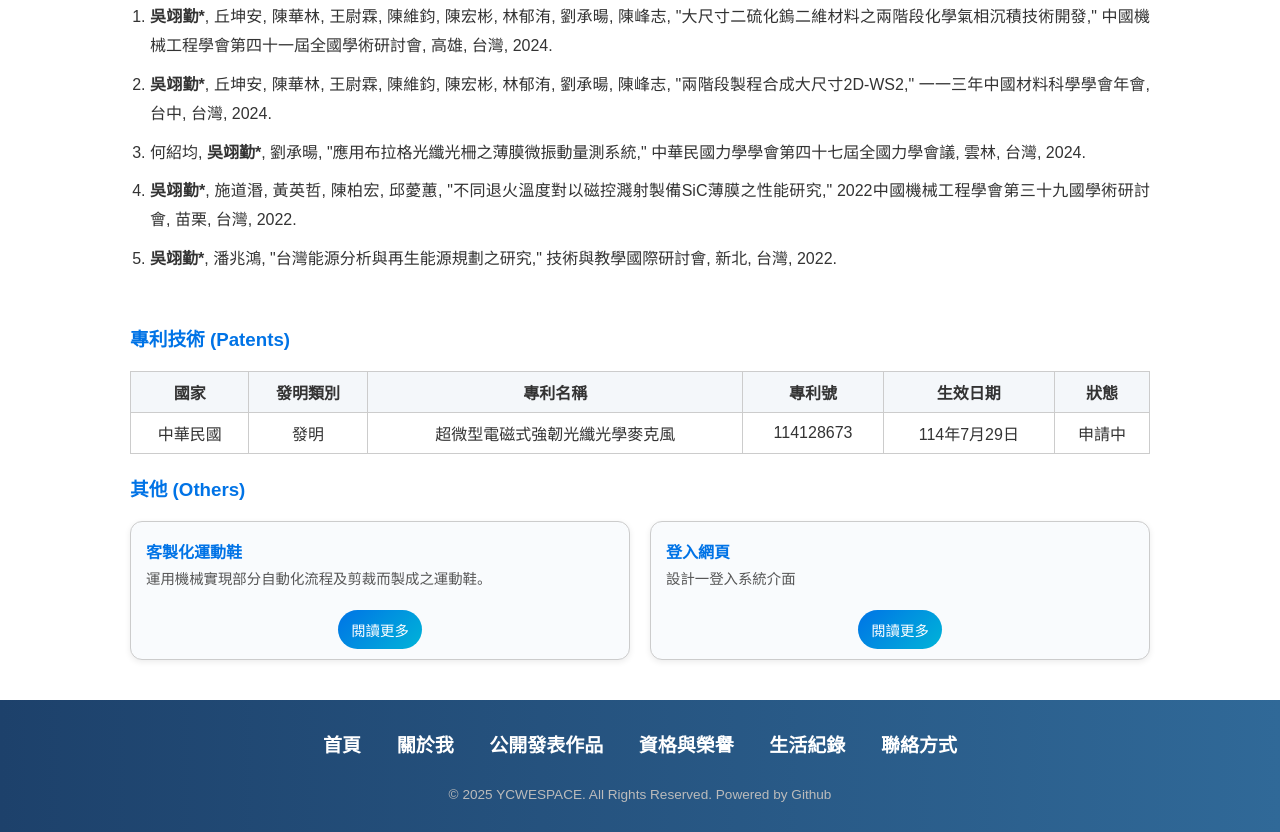
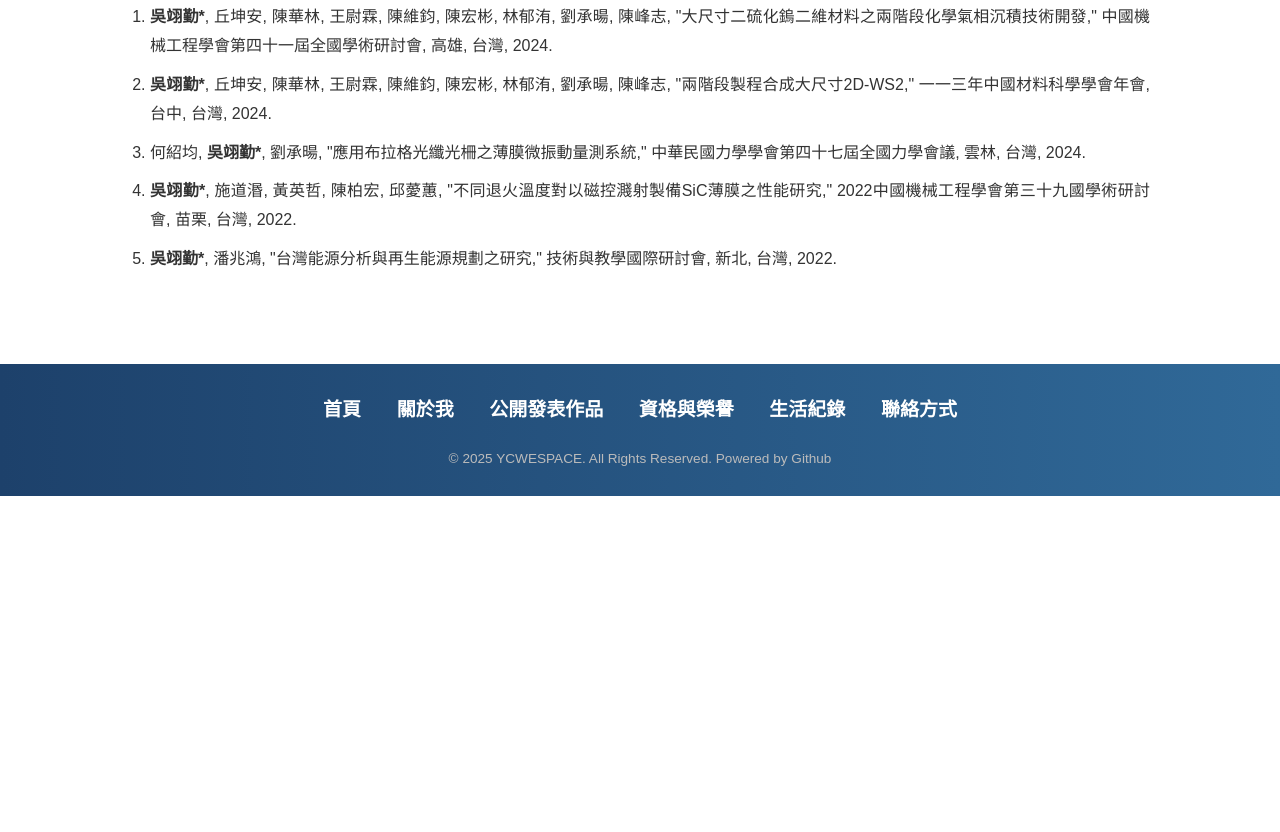
Before and after one commit to ycwuspace/me, a plain HTML site: page publications.html in a window 1280 px wide. Shown: the part 782-1614 px from the top of the page. After the commit the page ends 1278 px from the top, so only its background shows below. Drawn offline with Linux system fonts and the light colour scheme.

Commit message:
Add files via upload

```diff
--- a/publications.html
+++ b/publications.html
@@ -440,67 +440,9 @@ document.addEventListener('DOMContentLoaded', () => {
     <li><strong>吳翊勤*</strong>, 潘兆鴻, "台灣能源分析與再生能源規劃之研究," 技術與教學國際研討會, 新北, 台灣, 2022.</li>
   </ol>
 
-  <h3>專利技術 (Patents)</h3>
-  <table>
-    <thead>
-      <tr>
-        <th>國家</th>
-        <th>發明類別</th>
-        <th>專利名稱</th>
-        <th>專利號</th>
-        <th>生效日期</th>
-        <th>狀態</th>
-      </tr>
-    </thead>
-    <tbody>
-      <tr>
-        <td>中華民國</td>
-        <td>發明</td>
-        <td>超微型電磁式強韌光纖光學麥克風</td>
-        <td>114128673</td>
-        <td>114年7月29日</td>
-        <td>申請中</td>
-      </tr>
-    </tbody>
-  </table>
 
-  <h3>其他 (Others)</h3>
-  <div class="portfolio-grid">
-    <div class="portfolio-card">
-      <div class="card-header">
-        <h4>客製化運動鞋</h4>
-        <p>運用機械實現部分自動化流程及剪裁而製成之運動鞋。</p>
-      </div>
-      <div class="card-image">
-        <img src="Photo/shoes.avif" alt="客製化運動鞋">
-      </div>
-      <div class="card-details">
-        <p></p>
-      </div>
-      <div class="card-button">
-        <button class="read-more-btn">閱讀更多</button>
-      </div>
-    </div>
 
-    <div class="portfolio-card">
-      <div class="card-header">
-        <h4>登入網頁</h4>
-        <p>設計一登入系統介面</p>
-      </div>
-      <div class="card-image">
-        <video controls width="100%">
-          <source src="Photo/sign in system.mp4" type="video/mp4">
-          您的瀏覽器不支援 HTML5 影片。
-        </video>
-      </div>
-      <div class="card-details">
-        <p></p>
-      </div>
-      <div class="card-button">
-        <button class="read-more-btn">閱讀更多</button>
-      </div>
-    </div>
-  </div>
+
 </div>
 
   <footer>
```
